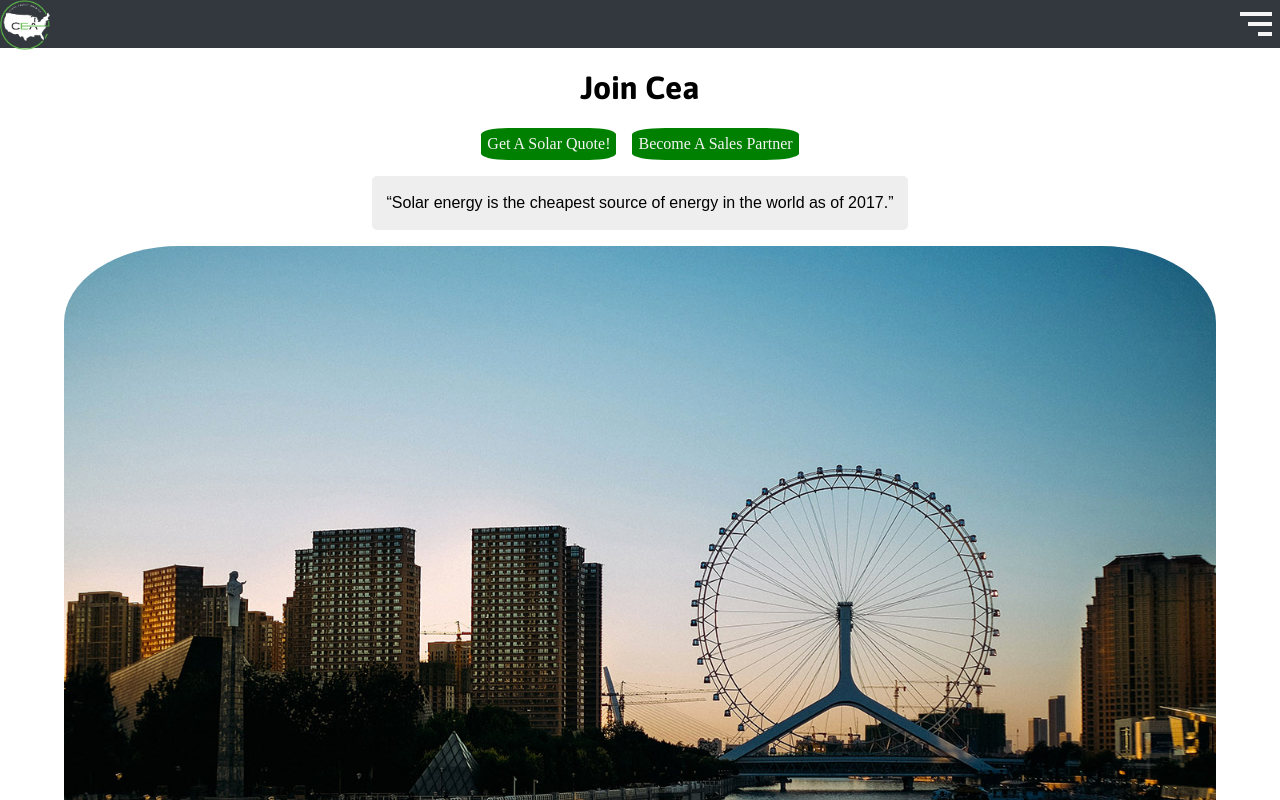
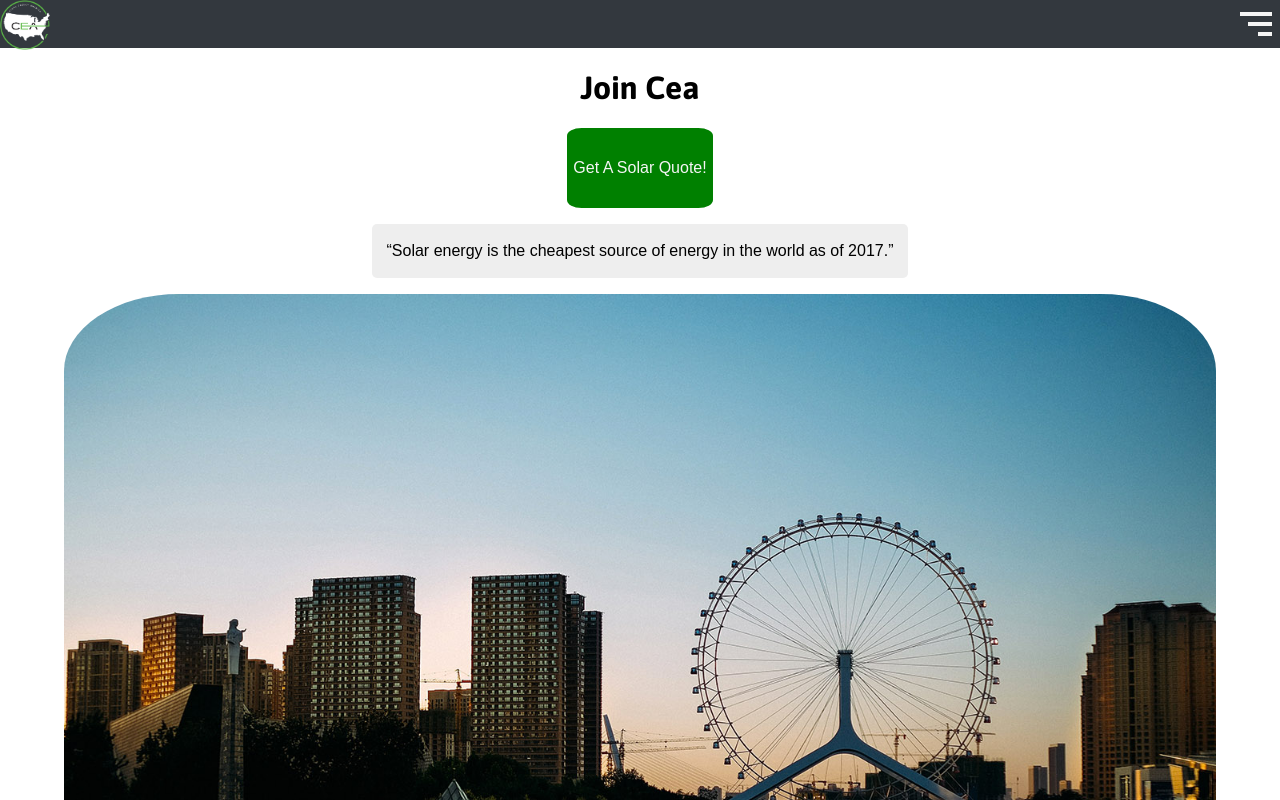
Before and after one commit to eric-santosCEA/second-solarcea, a React (Create React App) app: page /sales-partner in a window 1280 px wide. Shown: the top 800 px of the page. Built offline with nearby package versions, Linux system fonts and the light colour scheme.

Commit message:
redesigned buttons on joincea

```diff
--- a/src/components/SalesPartner.js
+++ b/src/components/SalesPartner.js
@@ -10,10 +10,8 @@ const SalesPartner = () => {
           <a href="https://clean-energy-america.estimate.demand-iq.com/">
             <button className="btn">Get A Solar Quote!</button>
           </a>
-          <a href="https://ceadash.com/application/">
-            <button className="btn">Become A Sales Partner</button>
-          </a>
         </section>
+
         <figure>
           <blockquote>
             <p>
@@ -26,6 +24,11 @@ const SalesPartner = () => {
       <picture>
         <img src="./photos/ferris-wheel.jpg" alt="houston" />
       </picture>
+      <section className="buttons">
+        <a href="https://ceadash.com/application/">
+          <button className="btn">Become A Sales Partner</button>
+        </a>
+      </section>
       <div className="quote lower">
         <figure>
           <blockquote>
--- a/src/index.css
+++ b/src/index.css
@@ -7,7 +7,7 @@ h2,
 h3,
 h4,
 h5,
-h6 button,
+h6,
 p {
   font-family: Montserrat-alternates, sans-serif;
 }
--- a/src/styles/home.css
+++ b/src/styles/home.css
@@ -27,4 +27,5 @@
   font-weight: bold;
   font-size: 1rem;
   margin-top: 1rem;
+  font-family: Montserrat-alternates, sans-serif;
 }
--- a/src/styles/home.less
+++ b/src/styles/home.less
@@ -28,6 +28,7 @@
       font-weight: bold;
       font-size: 1rem;
       margin-top: 1rem;
+      font-family: Montserrat-alternates, sans-serif;
     }
   }
 }
--- a/src/styles/partner.css
+++ b/src/styles/partner.css
@@ -48,9 +48,10 @@ picture img {
 }
 .buttons .btn {
   margin: 0 0.5rem;
-  border-radius: 20%;
+  border-radius: 10%;
   border: none;
   background-color: green;
   color: whitesmoke;
-  height: 2rem;
+  height: 5rem;
+  font-family: Montserrat-alternates, sans-serif;
 }
--- a/src/styles/partner.less
+++ b/src/styles/partner.less
@@ -53,10 +53,11 @@ picture {
   margin-top: 1rem;
   .btn {
     margin: 0 0.5rem;
-    border-radius: 20%;
+    border-radius: 10%;
     border: none;
     background-color: green;
     color: whitesmoke;
-    height: 2rem;
+    height: 5rem;
+    font-family: Montserrat-alternates, sans-serif;
   }
 }
```
